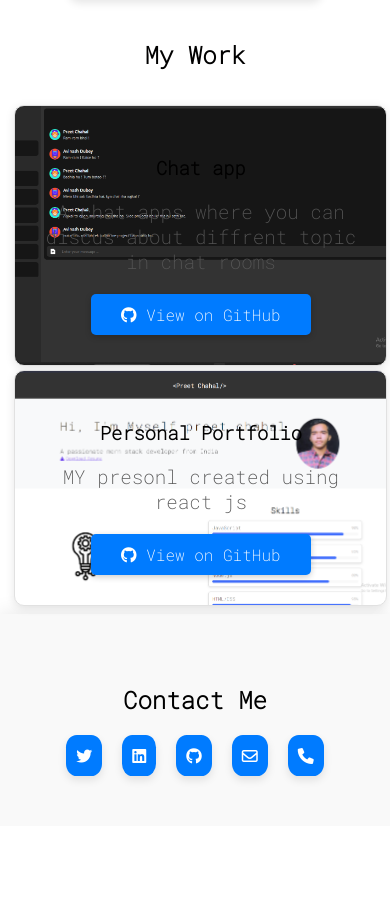
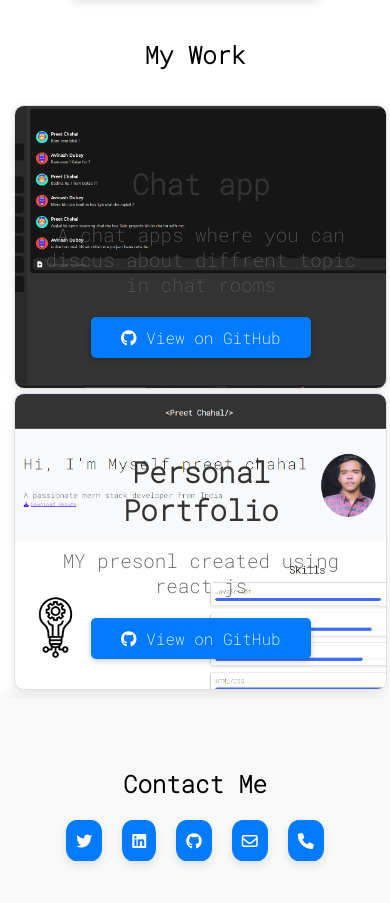
Before and after one commit to Cyberrayon04846/portfolio, a React (Create React App) app: page / in a window 390 px wide. Shown: the part 1151-2054 px from the top of the page. Before the commit the page ends 1977 px from the top, so only its background shows below. Built offline with nearby package versions, Linux system fonts and the light colour scheme.

Commit message:
Update ProjectCard.scss

```diff
--- a/src/style/ProjectCard.scss
+++ b/src/style/ProjectCard.scss
@@ -3,25 +3,33 @@
   border: 1px solid #e1e1e1;
   border-radius: 10px;
   padding: 30px;
-  transition: transform 0.3s ease-in-out, box-shadow 0.3s ease-in-out;
+  transition: transform 0.3s ease-in-out, box-shadow 0.3s ease-in-out,
+    background-color 0.3s ease, opacity 0.3s ease;
   text-align: center;
   box-shadow: 0 2px 10px rgba(0, 0, 0, 0.1);
   width: calc(33.333% - 40px); /* 40px for padding and margin */
   margin-left: 3%; /* Add margin to create spacing between cards */
   margin-top: 1%; /* Add margin to create spacing between cards */
   background-size: cover;
+  opacity: 1;
   background-position: center;
-  background-repeat: no-repea
+  background-repeat: no-repeat;
+
   h3 {
     font-size: 1.8rem;
     margin-bottom: 15px;
     color: #333;
+    opacity: 1;
+
   }
 
   p {
     font-size: 1.2rem;
     color: #555;
     margin-bottom: 20px;
+    min-height: 40%;
+    opacity: 1;
+
   }
 
   a {
@@ -41,10 +49,18 @@
   }
 
   &:hover {
+    background-image: none !important;
+    background-color: white !important;
+    opacity: 0.8;
+    color: #000000;
     transform: translateY(-5px);
     box-shadow: 0 12px 24px rgba(0, 0, 0, 0.2);
   }
-
+ @media (max-width:1055px) {
+  p{
+    min-height: 20%;
+  }
+ }
   @media (max-width: 992px) {
     width: calc(50% - 40px); /* Two cards in a row for medium screens */
   }
@@ -52,6 +68,5 @@
   @media (max-width: 768px) {
     width: calc(90% - 40px); /* Single card in a row for small screens */
     max-width: 100%; /* Ensure card width doesn't exceed viewport width */
-
   }
 }
```
